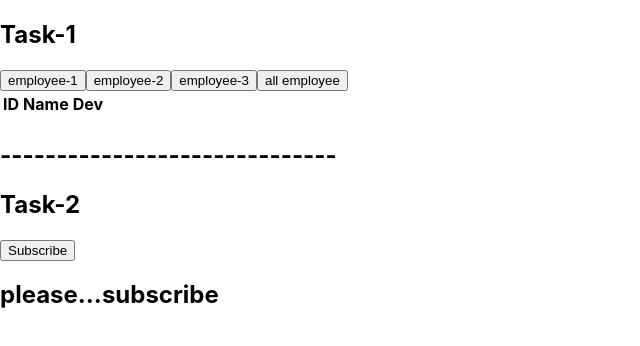
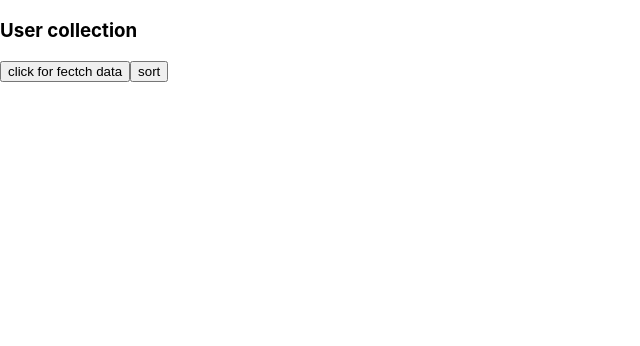
Before and after one commit to Naveenyadav2002/My-React, a React (Create React App) app: page / in a window 1280 px wide. Shown: the top 346 px of the page, without its empty margins (0-640 px from the left). Built offline with nearby package versions, Linux system fonts and the light colour scheme.

Commit message:
using axios and fetch

```diff
--- a/package.json
+++ b/package.json
@@ -6,8 +6,10 @@
     "@testing-library/jest-dom": "^5.17.0",
     "@testing-library/react": "^13.4.0",
     "@testing-library/user-event": "^13.5.0",
+    "axios": "^1.6.8",
     "react": "^18.2.0",
     "react-dom": "^18.2.0",
+    "react-loader-spinner": "^6.1.6",
     "react-scripts": "5.0.1",
     "web-vitals": "^2.1.4"
   },
--- a/src/App.js
+++ b/src/App.js
@@ -1,18 +1,22 @@
 
 
+import AxiosComponent from "./component/axios/axios";
 import ConditionalRender from "./component/conditional-render/render";
+import SpinnerComponent from "./component/spinner/spinner";
 import Count from "./component/state/counter";
 import Table from "./component/state/table";
 
 function App() {
   return (
     <>
-    {/* <ConditionalRender/> */}
+    {/* <ConditionalRender/>
     <h2>Task-1</h2>
     <Table/>
     <h2>------------------------------</h2>
     <h2>Task-2</h2>
-   <Count/>
+   <Count/> */}
+   <AxiosComponent/>
+   {/* <SpinnerComponent/> */}
    </>
   );
 }
--- /dev/null
+++ b/src/component/axios/axios.js
@@ -0,0 +1,78 @@
+import { Component } from "react";
+import axios from "axios";
+import CardComponent from "../card/card-component";
+import SpinnerComponent from "../spinner/spinner";
+import React from "react";
+
+
+
+class AxiosComponent extends Component {
+    constructor() {
+        super()
+        this.state = {
+            UserCollection: []
+        }
+    }
+    fetch = () => {
+        // fetch('https://fakestoreapi.com/products')
+        // .then(res=>res.json())
+        // .then(response=>
+        //     this.setState({
+        //         UserCollection:response
+        //     })
+        // )
+        axios.get('https://fakestoreapi.com/products')
+
+            .then(response =>{
+                // console.log(response)
+                if(response.status===200){
+                    this.setState({
+                        UserCollection: response.data
+                    })
+                }
+                else{
+                    alert("something went wrong")
+                }
+            }
+            )
+    }
+    productSort=()=>{
+        let result=this.state.UserCollection.sort((a,b)=>a.price-b.price)
+          this.setState({
+              UserCollection:result
+          })
+
+      }
+
+    render() {
+        return (
+            <>
+                <h3>User collection</h3>
+                <button onClick={this.fetch}>click for fectch data</button>
+                <button onClick={this.productSort}>sort</button><br></br>
+                {
+                    this.state.UserCollection.length > 0 ? this.state.UserCollection.map((eachobj) => {
+                        return (
+                            <React.Fragment key={eachobj.id}>
+                                <CardComponent item={eachobj} />
+            {/* without CardComponent */}
+      {/* <h2>{eachobj.title}</h2>
+     <h3>{eachobj.category}</h3>
+    <img src={eachobj.image} style={{width:"200px"}}></img>
+    <h2>${eachobj.price}</h2> */}
+
+                            </React.Fragment>
+                        )
+                    })
+                        :
+                        <>
+                            {/* <SpinnerComponent/>
+                <h3>data fetching</h3> */}
+                        </>
+                }
+            </>
+        )
+    }
+
+}
+export default AxiosComponent
--- /dev/null
+++ b/src/component/spinner/spinner.js
@@ -0,0 +1,25 @@
+
+import {RotatingLines} from "react-loader-spinner"
+import { Component } from "react"
+
+
+class SpinnerComponent extends Component{
+    render(){
+return(
+    <>
+    <RotatingLines
+  visible={true}
+  height="96"
+  width="96"
+  color="grey"
+  strokeWidth="5"
+  animationDuration="0.75"
+  ariaLabel="rotating-lines-loading"
+  wrapperStyle={{}}
+  wrapperClass=""
+  />
+    </>
+)
+}
+}
+export default SpinnerComponent
```
Also changed, not shown: 1 other file (tests, documents, lock files or other folders).
